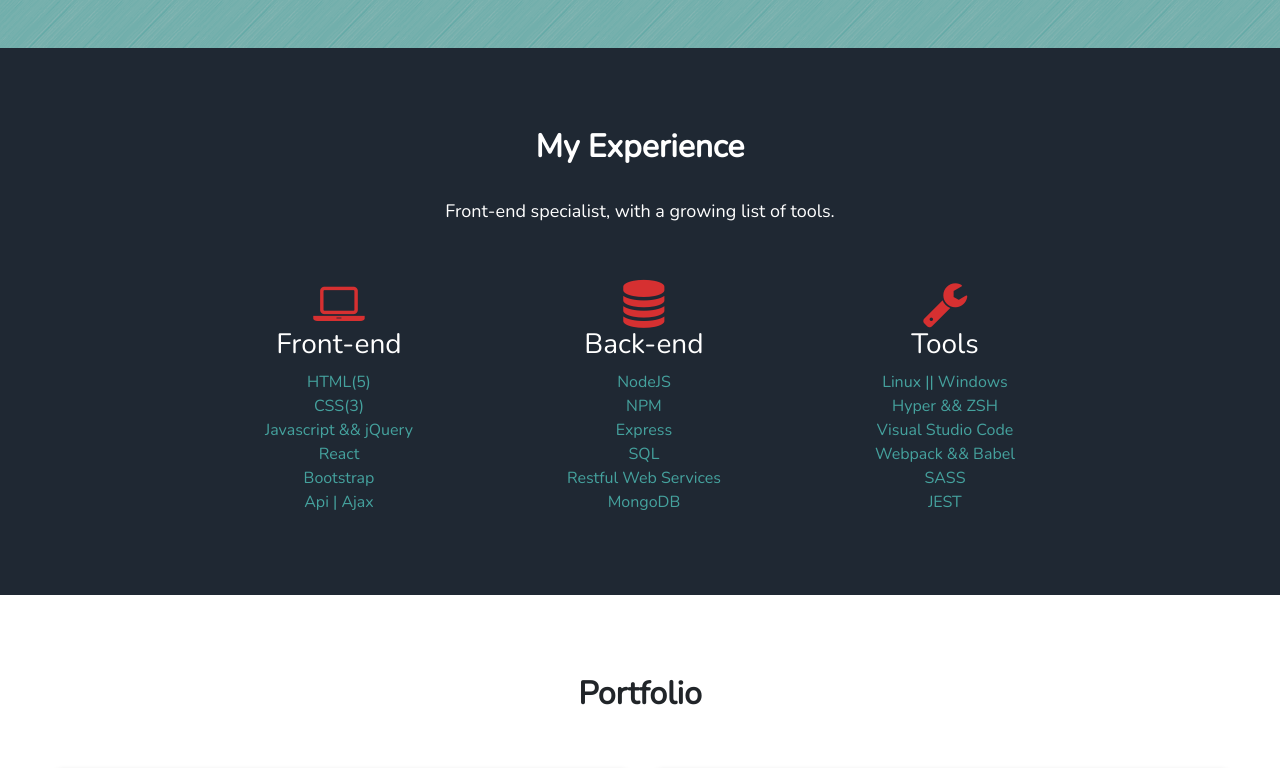
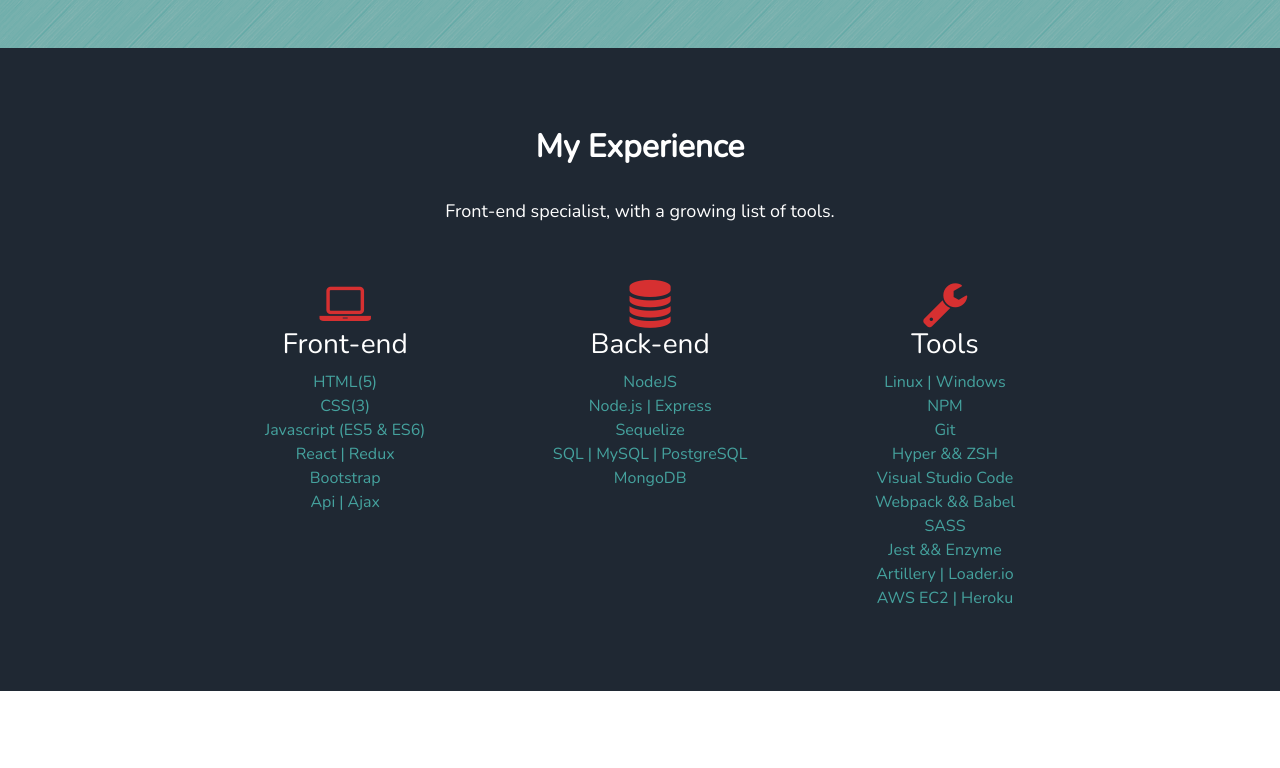
Before and after one commit to Melvin-Viana/personal-portfolio, a plain HTML site: page index.html in a window 1280 px wide. Shown: the part 702-1470 px from the top of the page. Drawn offline with nearby package versions, Linux system fonts and the light colour scheme; some packages are replaced by stand-ins of ours; a script that the page names is missing.

Commit message:
Fix tools

```diff
--- a/index.html
+++ b/index.html
@@ -70,8 +70,8 @@
 					<ul>
 						<li>HTML(5)</li>
 						<li>CSS(3)</li>
-						<li>Javascript && jQuery</li>
-						<li>React</li>
+						<li>Javascript (ES5 & ES6)</li>
+						<li>React | Redux</li>
 						<li>Bootstrap</li>
 						<li>Api | Ajax</li>
 					</ul>
@@ -87,10 +87,9 @@
 					<h3>Back-end</h3>
 					<ul>
 						<li>NodeJS</li>
-						<li>NPM</li>
-						<li>Express</li>
-						<li>SQL</li>
-						<li>Restful Web Services</li>
+						<li>Node.js | Express</li>
+						<li>Sequelize</li>
+						<li>SQL | MySQL | PostgreSQL</li>
 						<li>MongoDB</li>
 					</ul>
 				</div>
@@ -104,12 +103,16 @@
 					<i class="fa fa-wrench fa-3x experience-icon"></i>
 					<h3>Tools</h3>
 					<ul>
-						<li>Linux || Windows</li>
+						<li>Linux | Windows</li>
+						<li>NPM</li>
+						<li>Git</li>
 						<li>Hyper && ZSH</li>
 						<li>Visual Studio Code</li>
 						<li>Webpack && Babel</li>
 						<li>SASS</li>
-						<li>JEST</li>
+						<li>Jest && Enzyme</li>
+						<li>Artillery | Loader.io</li>
+						<li>AWS EC2 | Heroku</li>
 					</ul>
 				</div>
 			</div>
```
